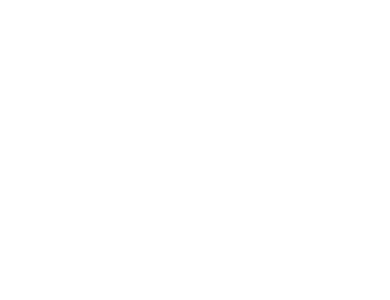
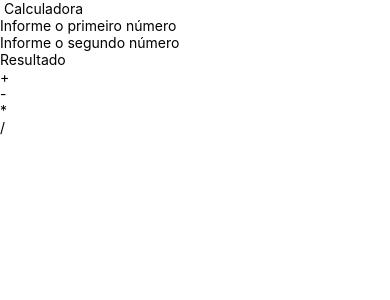
Before and after one commit to rafaax/app-calculadora-simples, a React Native app: screen / in a window 390 px wide. Shown: the top 300 px of the page. Built offline with nearby package versions, Linux system fonts and the light colour scheme.

Commit message:
inserindo os botões

```diff
--- a/App.js
+++ b/App.js
@@ -1,10 +1,36 @@
-import React, {useState, useEffect} from 'react';
-import {Text, View, TouchableOpacity } from 'react-native';
+import React, { useState, useEffect } from 'react';
+import { Text, View, TouchableOpacity, TextInput } from 'react-native';
+import { styles }  from './components/StyleSheet'
 
 export default function App() {
   return (
-    <View>
+    <View style={styles.container}>
+      <Text> Calculadora</Text>
 
+      <TextInput placeholder='Informe o primeiro número' />
+      <TextInput placeholder='Informe o segundo número' />
+
+      <Text>Resultado</Text>
+
+      <View>
+
+        <TouchableOpacity>
+          <Text>+</Text>
+        </TouchableOpacity>
+
+        <TouchableOpacity>
+          <Text>-</Text>
+        </TouchableOpacity>
+
+        <TouchableOpacity>
+          <Text>*</Text>
+        </TouchableOpacity>
+
+        <TouchableOpacity>
+          <Text>/</Text>
+        </TouchableOpacity>
+
+      </View>
     </View>
   );
 }
--- /dev/null
+++ b/components/StyleSheet.js
@@ -0,0 +1,7 @@
+import { StyleSheet } from "react-native";
+
+
+
+export const styles = StyleSheet.create({
+
+})
```
Also changed, not shown: components/Footer.js (added), components/Header.js (added).
